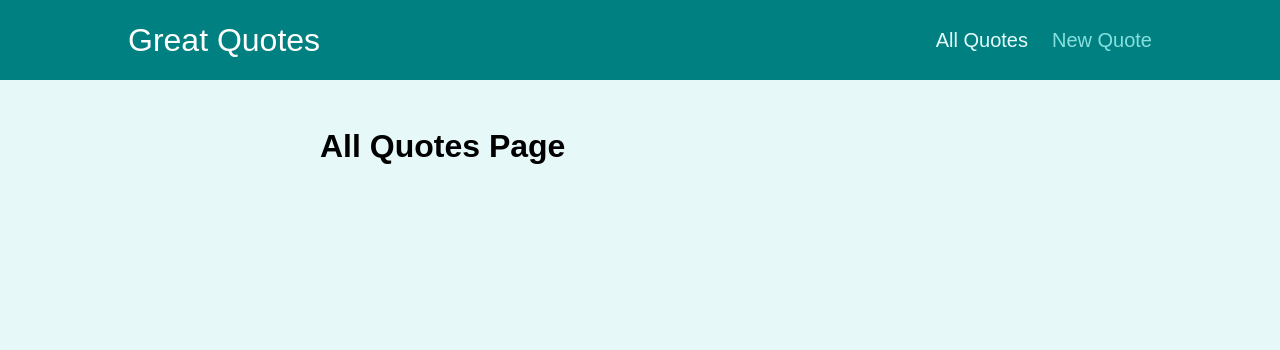
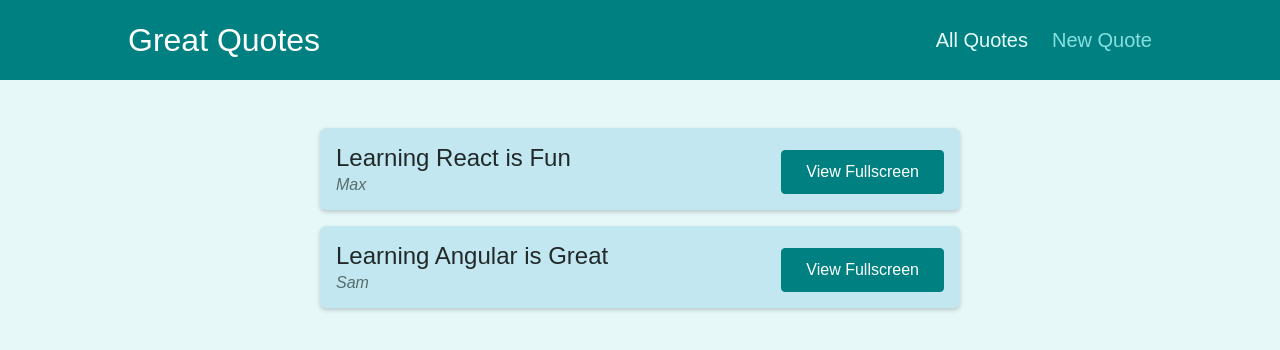
Before and after one commit to sistiri/multi-page-spa-with-react-router-quotes-app, a React (Create React App) app: page /quotes in a window 1280 px wide. Shown: the top 350 px of the page. Built offline with nearby package versions, Linux system fonts and the light colour scheme.

Commit message:
Adding Dummy Data & QuoteForm to NewQuote

```diff
--- a/src/pages/AllQuotes.js
+++ b/src/pages/AllQuotes.js
@@ -1,5 +1,12 @@
+import QuoteList from "../components/quotes/QuoteList"
+
+const DUMMY_QUOTES = [
+     { id: 'q1', author: 'Max', text: 'Learning React is Fun' },
+    { id: 'q2', author: 'Sam', text: 'Learning Angular is Great' },
+]
+
 const AllQuotes = () => {
-    return <h1>All Quotes Page</h1>
+    return <QuoteList quotes={DUMMY_QUOTES} />
 
 }
 
--- a/src/pages/NewQuote.js
+++ b/src/pages/NewQuote.js
@@ -1,5 +1,11 @@
+import QuoteForm from "../components/quotes/QuoteForm"
+
 const NewQuote = () => {
-return <h1>New Quote Page</h1>
+    const addQuoteHandler = (quoteData) => {
+        console.log(quoteData)
+    }
+
+    return <QuoteForm onAddQuote={addQuoteHandler}/>
 }
 
 export default NewQuote
```
